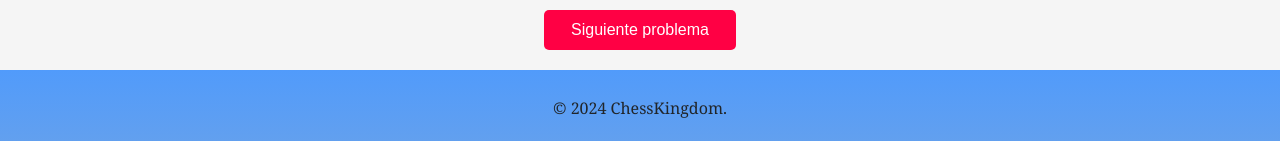
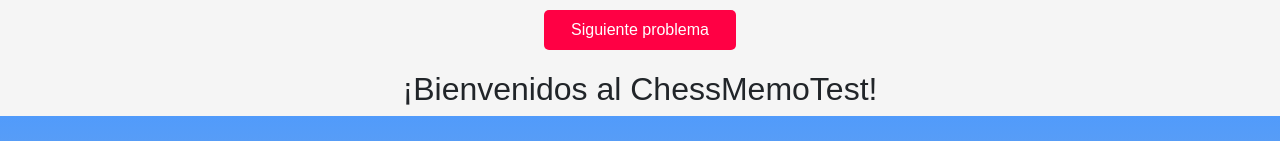
Before and after one commit to KingLear90/chesskingdom_deploy, a React (Vite) app in the folder front/: page /practice in a window 1280 px wide. Shown: the part 218-359 px from the top of the page. Built offline with nearby package versions, Linux system fonts and the light colour scheme; a web font is replaced by a local one.

Commit message:
add component

```diff
--- a/front/src/Pages/Practice/Practice.tsx
+++ b/front/src/Pages/Practice/Practice.tsx
@@ -1,5 +1,6 @@
 import React, { Suspense } from 'react';
 import App from '../../App'
+const ChessMemory = React.lazy(() => import('../../components/ChessMemory/ChessMemory'));
 const MatePractice = React.lazy(() => import('../../components/Training/MatePractice'));
 
 function Practice() {
@@ -8,6 +9,7 @@ function Practice() {
         <div>
           <Suspense fallback={<div>Cargando...</div>}>
             <MatePractice />
+            <ChessMemory />
           </Suspense>
         </div>
     </App>
```
